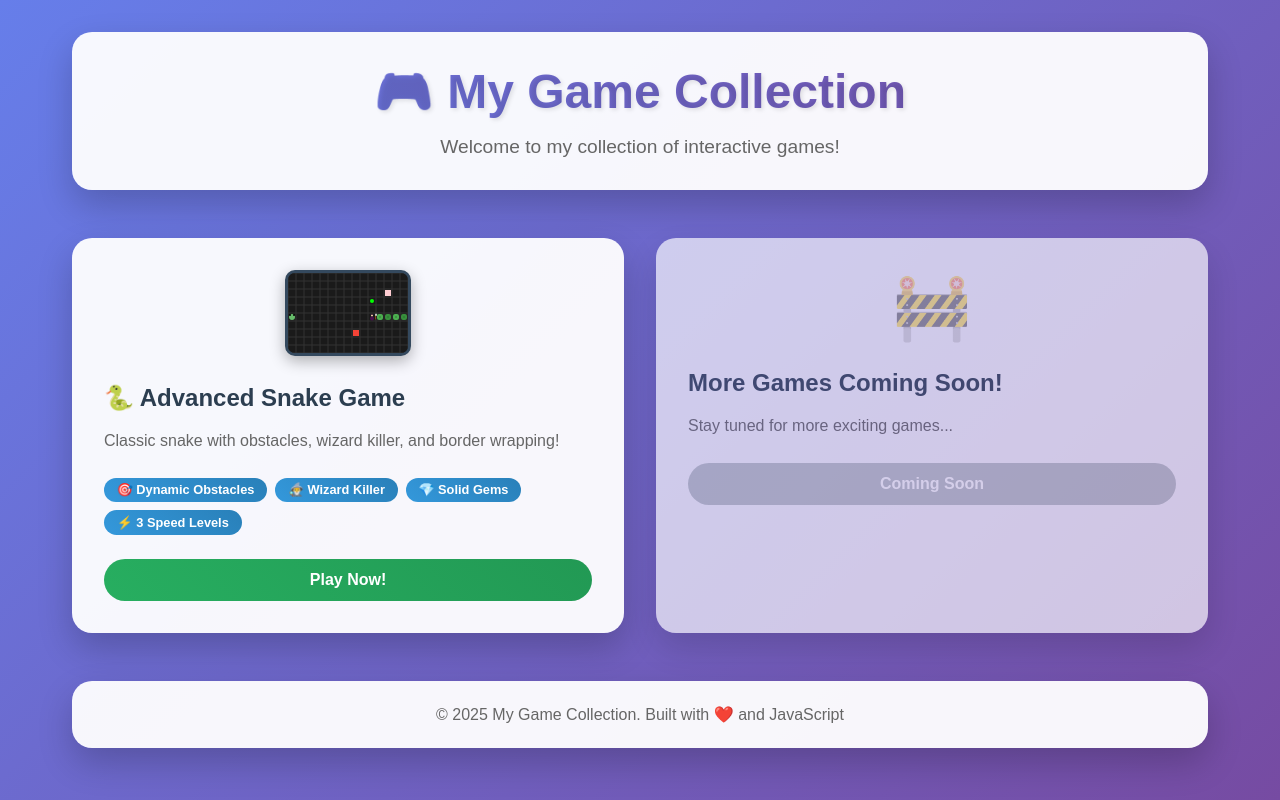
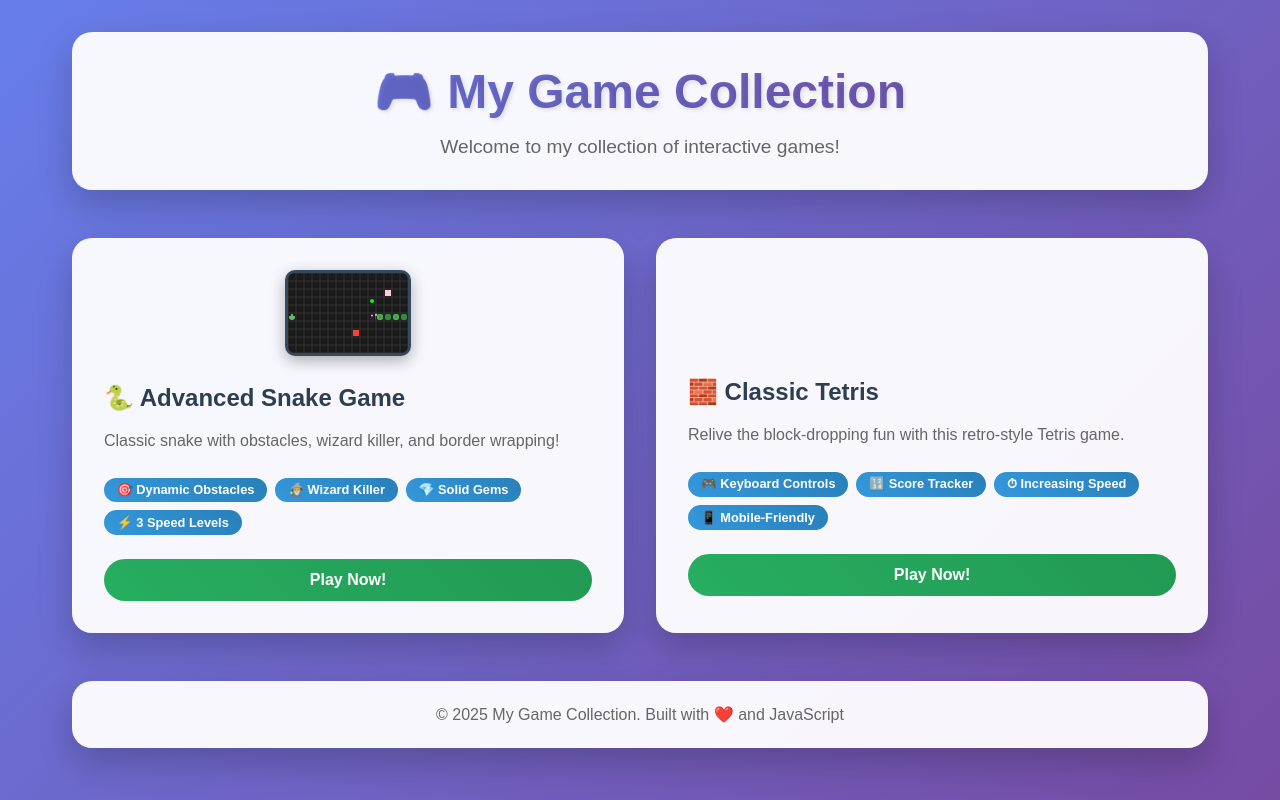
Before and after one commit to vineethjohnabraham/games, a plain HTML site: page index.html in a window 1280 px wide. Drawn offline with Linux system fonts and the light colour scheme.

Commit message:
Update index.html

```diff
--- a/index.html
+++ b/index.html
@@ -15,6 +15,7 @@
 
         <main>
             <div class="games-grid">
+                <!-- Snake Game -->
                 <div class="game-card" onclick="openGame('snake-game/snake.html')">
                     <div class="game-icon">
                         <canvas id="snake-preview" width="120" height="80"></canvas>
@@ -32,15 +33,21 @@
                     </div>
                 </div>
 
-                <!-- Placeholder for future games -->
-                <div class="game-card coming-soon">
+                <!-- Tetris Game -->
+                <div class="game-card" onclick="openGame('nodejs-testing-tertis/index.html')">
                     <div class="game-icon">
-                        <div class="coming-soon-icon">🚧</div>
+                        <canvas id="tetris-preview" width="120" height="80"></canvas>
                     </div>
                     <div class="game-info">
-                        <h3>More Games Coming Soon!</h3>
-                        <p>Stay tuned for more exciting games...</p>
-                        <button class="play-btn disabled" disabled>Coming Soon</button>
+                        <h3>🧱 Classic Tetris</h3>
+                        <p>Relive the block-dropping fun with this retro-style Tetris game.</p>
+                        <div class="game-features">
+                            <span class="feature">🎮 Keyboard Controls</span>
+                            <span class="feature">🔢 Score Tracker</span>
+                            <span class="feature">⏱ Increasing Speed</span>
+                            <span class="feature">📱 Mobile-Friendly</span>
+                        </div>
+                        <button class="play-btn">Play Now!</button>
                     </div>
                 </div>
             </div>
```
